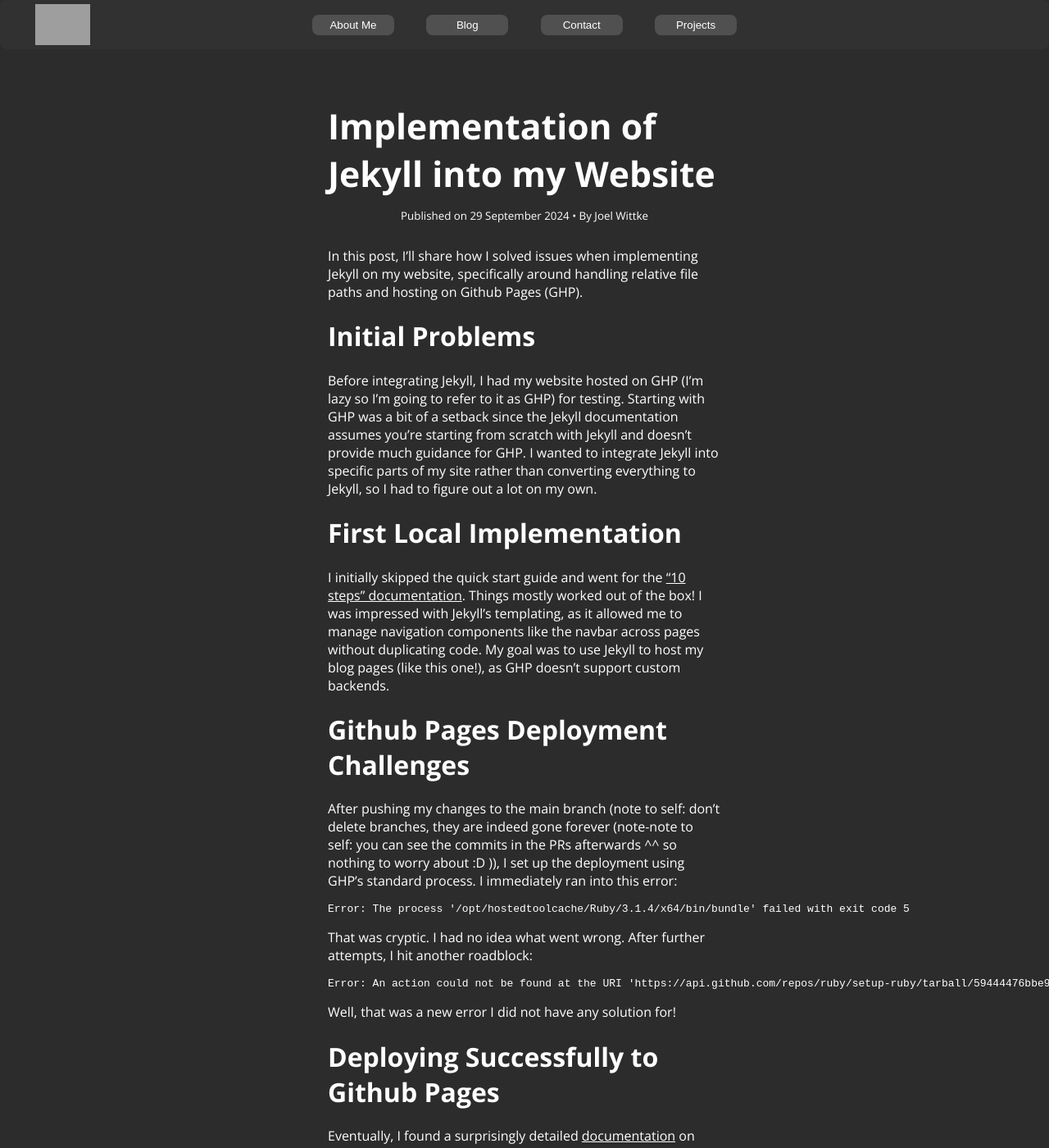
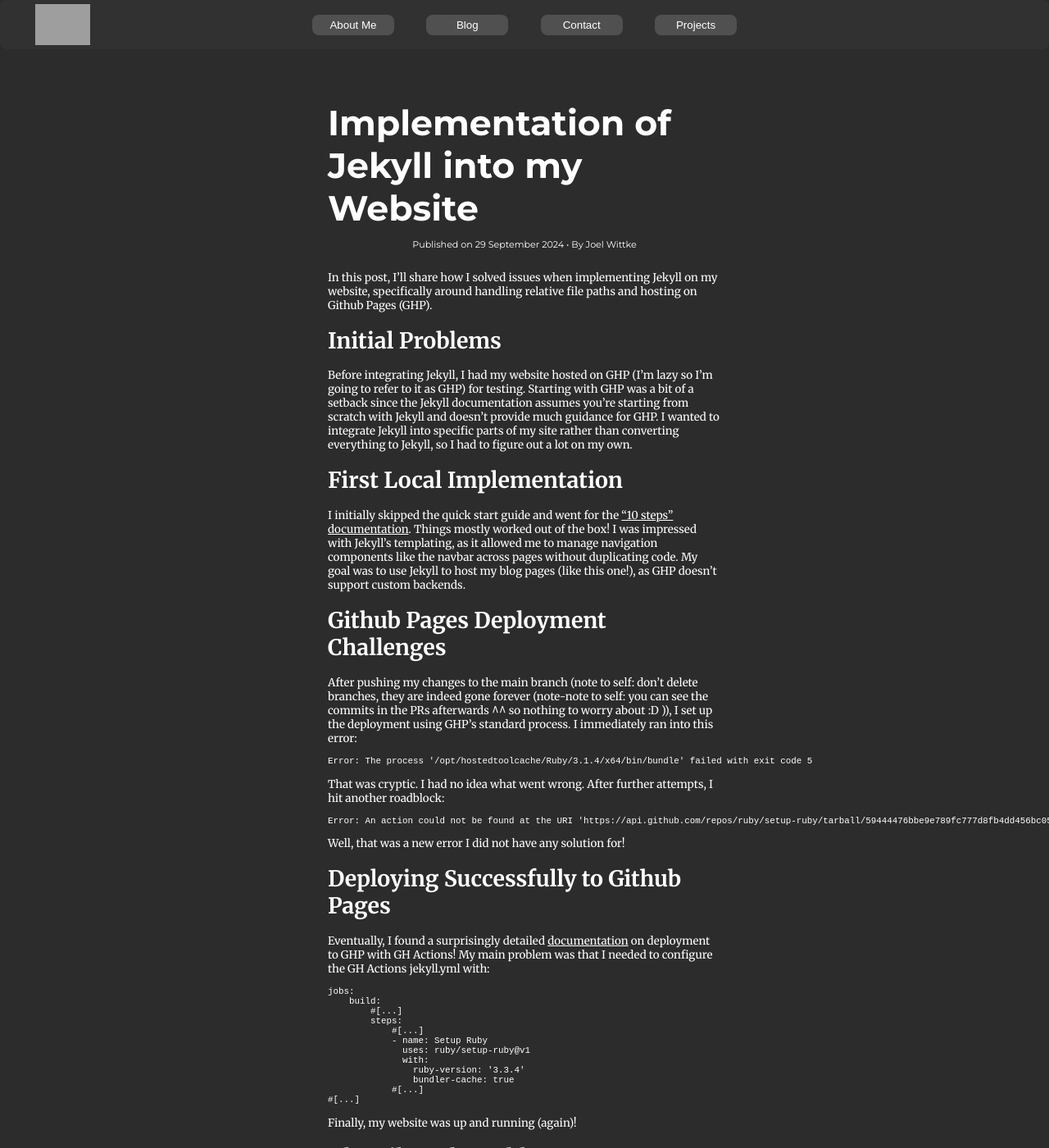
Before and after one commit to Xynox/website, a Jekyll site: the page built from _posts/2024-09-29-jekyll_implementation.md, in a window 1280 px wide and 1400 px high. Shown: the whole window at 82% size. Built offline with Jekyll 4.4.1, drawn with Linux system fonts in a browser that asks for light colours; grey boxes are pictures that could not be loaded.

Commit message:
Change post fonts
Add Merriweather font for better readability especially on longer
blog posts

```diff
--- a/css/post.css
+++ b/css/post.css
@@ -2,6 +2,8 @@
     margin-left: 25rem;
     margin-right: 25rem;
     margin-top: 4rem;
+    font-family: 'Merriweather';
+    font-size: smaller;
 }
 
 .pageTitle{
@@ -10,6 +12,7 @@
     font-size: 32pt;
     font-weight: bold;
     margin: 0;
+    font-family: 'Montserrat';
 }
 
 .dateAuthor{
```
